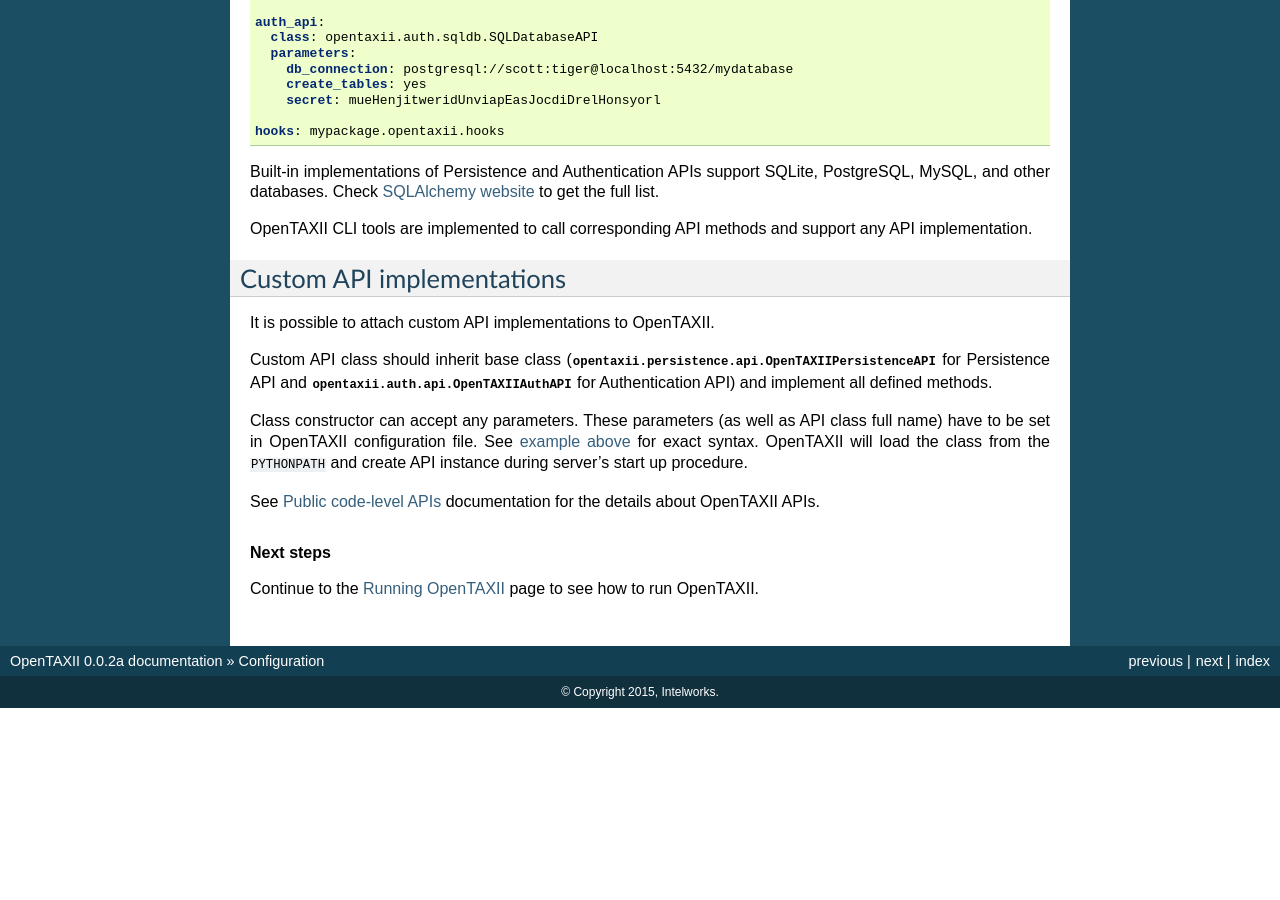
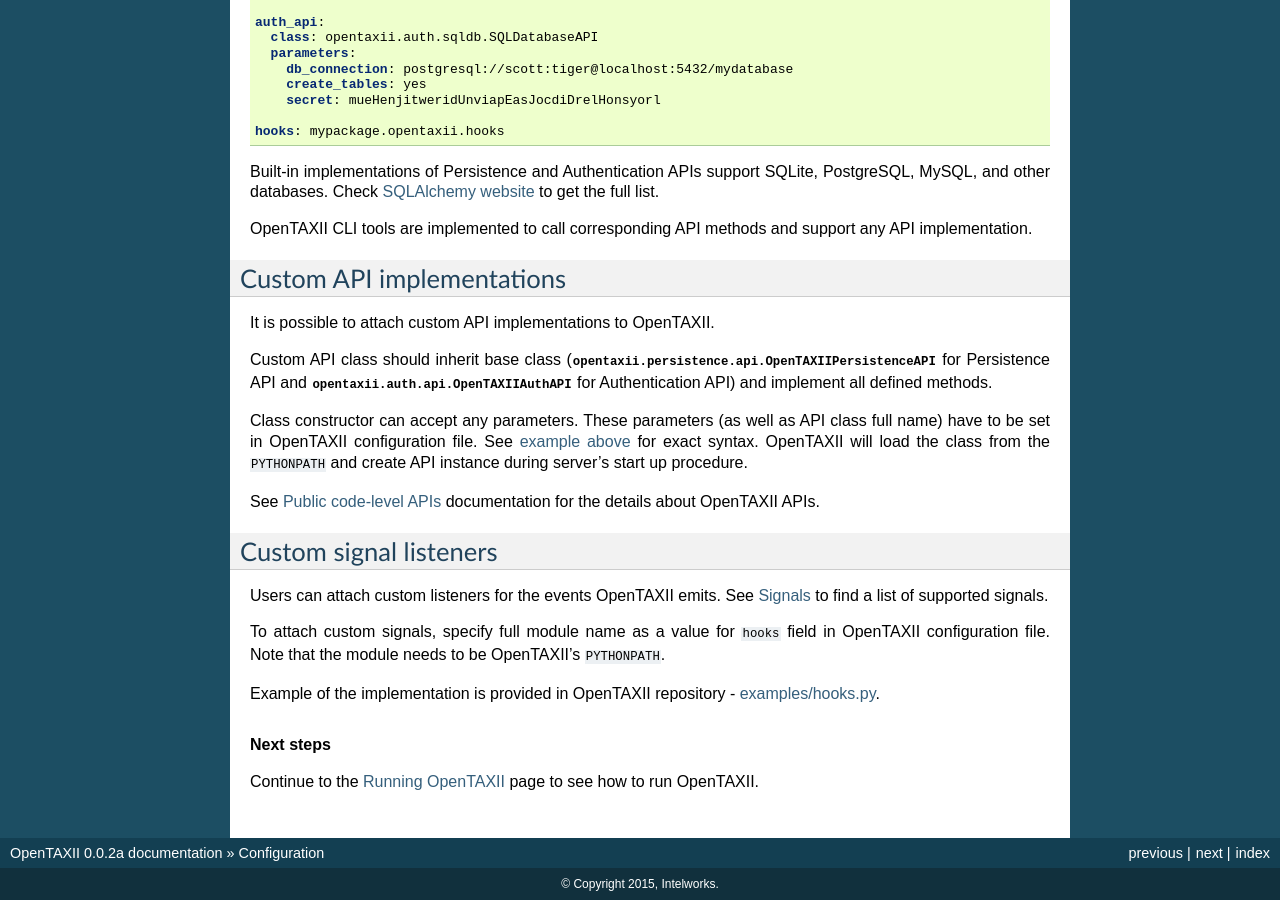
Before and after one commit to eclecticiq/OpenTAXII, a Sphinx documentation site: the page built from docs/configuration.rst, in a window 1280 px wide and 900 px high, scrolled down 1976 px. Built offline with Sphinx 7.4.7, drawn with Linux system fonts in a browser that asks for light colours; before the commit the page ends 2684 px from its top, so only the background shows below that; some of the changed text lies outside the part shown.

Commit message:
fixing links in docs

```diff
--- a/docs/configuration.rst
+++ b/docs/configuration.rst
@@ -147,6 +147,20 @@
 See :doc:`Public code-level APIs <public-apis>` documentation for the details about OpenTAXII APIs.
 
 
+.. _custom-signals:
+
+Custom signal listeners
+=======================
+
+Users can attach custom listeners for the events OpenTAXII emits. See :ref:`Signals <opentaxii-signals>` to find
+a list of supported signals.
+
+To attach custom signals, specify full module name as a value for ``hooks`` field in OpenTAXII configuration file.
+Note that the module needs to be OpenTAXII's ``PYTHONPATH``.
+
+Example of the implementation is provided in OpenTAXII repository - `examples/hooks.py <https://raw.githubusercontent.com/Intelworks/OpenTAXII/master/examples/hooks.py>`_.
+
+
 .. rubric:: Next steps
 
 Continue to the :doc:`Running OpenTAXII <running>` page to see how to run OpenTAXII.
--- a/docs/installation.rst
+++ b/docs/installation.rst
@@ -38,6 +38,6 @@
 
 .. rubric:: Next steps
 
-Continue with the :doc:`Configuration <configuration>` page to see how to configure OpenTAXII.
+Continue to :doc:`Configuration <configuration>` page to learn how to configure OpenTAXII.
 
 .. vim: set spell spelllang=en:
--- a/docs/public-apis.rst
+++ b/docs/public-apis.rst
@@ -44,13 +44,15 @@
     :show-inheritance:
 
 
+.. _opentaxii-signals:
+
 Signals
 =======
 
 Signals provide the ability for the user's code to receive asynchronous notification
 for predefined signals.
 
-See :doc:`Configuration <configuration>` page for the details about how to attach
+See :ref:`Custom signal listeners <custom-signals>` chapter for the details about how to attach
 listeners for the signals.
 
 .. automodule:: opentaxii.signals
```
